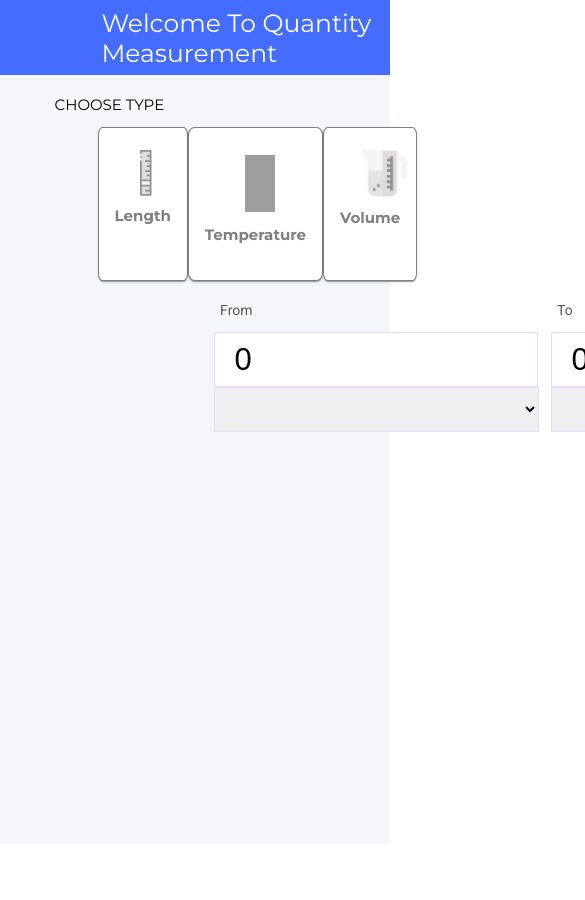
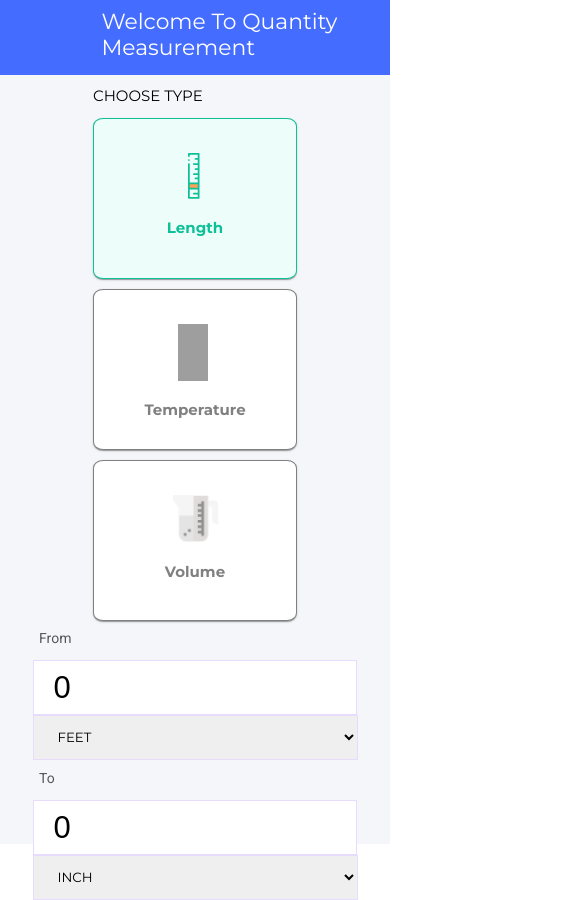
Before and after one commit to gajanan15/Quantity-Measurement-Angular, an Angular app: page / in a window 390 px wide. Shown: the top 900 px of the page, 585 px wide, since content can reach past the window. Before the commit the page ends 844 px from the top, so only its background shows below. Built offline with nearby package versions, Linux system fonts and the light colour scheme; grey boxes are pictures that could not be loaded.

Commit message:
[Gajanan]Add : Responsive UI Using Angular Flex

```diff
--- a/src/app/component/conversions/conversions.component.html
+++ b/src/app/component/conversions/conversions.component.html
@@ -1,7 +1,6 @@
 <div
   class="conversion-input"
-  fxLayout="row"
-  fxLayoutAlign="space-evenly center"
+  fxLayout="row" fxLayoutAlign="center center" fxLayout.xs='column'
 >
   <div fxLayout="column" class="from-text">
     <p class="from">From</p>
@@ -22,9 +21,12 @@
       </option>
     </select>
   </div>
-  <div fxLayout="column" class="to-text">
+  <div fxLayout="column"  class="to-text">
     <p class="from">To</p>
-    <input type="text" [value]="finalResult" class="input-value" />
+    <input
+      type="text"
+      [value]="finalResult" class="input-value"
+    />
     <select
       matNativeControl
       required
--- a/src/app/component/conversions/conversions.component.scss
+++ b/src/app/component/conversions/conversions.component.scss
@@ -1,15 +1,10 @@
-.conversion-input {
-  width: 980px;
-  margin-left: 14%;
+.from-text {
+  margin-top: 2%;
 }
 
-.from-text {
-  margin: 2% 0% 0% 15%;
-}
-
-.to-text {
-  margin: 2% 15% 0% 0%;
-}
+ .to-text {
+margin-top: 2%;
+ }
 
 .input-value {
   height: 51px;
@@ -35,7 +30,34 @@
   opacity: 0.65;
 }
 
-option:checked, option:hover {
+option:checked,
+option:hover {
   color: green;
-  background: lightgreen repeat ;
+  background: lightgreen repeat;
 }
+
+// @media only screen and (min-device-width: 1020px) and (max-device-width: 1300px) {
+//   .conversion-input {
+//     width: 1000px;
+//   }
+
+//   .input-value {
+//     height: 40px;
+//     width: 280px;
+//   }
+
+//   .selected-field {
+//     width: 300px;
+//     height: 40px;
+//     margin-left: 0%;
+//   }
+
+//   .from-text {
+//     margin-left: -9%;
+//     width: 38%;
+//   }
+
+//   .from {
+//     font-size: 22px;
+//   }
+// }
--- a/src/app/component/header/header.component.scss
+++ b/src/app/component/header/header.component.scss
@@ -2,7 +2,7 @@
   top: 5%;
   /* width: 100%; */
   height: 8%;
-  font: normal normal normal 25px Montserrat;
+  font: normal normal normal 156.25% Montserrat;
   letter-spacing: 0px;
   color: #ffffff;
   opacity: 1;
--- a/src/app/component/unit-type/unit-type.component.html
+++ b/src/app/component/unit-type/unit-type.component.html
@@ -1,15 +1,15 @@
-<div class="main">
-  <div class="sub-div">
-    <p class="type-name">CHOOSE TYPE</p>
-  </div>
-  <div class="units-div" fxLayout="row" fxLayoutAlign="center center">
+<div class="main" fxLayout="row" fxLayoutAlign="center center">
+  <div fxLayout="column">
+    <div class="sub-div">
+      <p class="type-name">CHOOSE TYPE</p>
+    </div>
     <div
       class="card-div"
-      fxFlex="50"
-      fxFlex.md="70"
-      fxFlex.sm="80"
       fxLayout="row"
-      fxLayoutAlign="space-around none"
+      fxLayoutAlign="center center"
+      fxLayout.xs="column"
+      fxLayoutGap="20px"
+      fxLayoutGap.xs="10px"
     >
       <mat-card
         [(ngClass)]="length"
--- a/src/app/component/unit-type/unit-type.component.scss
+++ b/src/app/component/unit-type/unit-type.component.scss
@@ -6,17 +6,12 @@ $volumeColor: #7224ff;
 $volumeBgColor: #e8ddff;
 
 .sub-div {
-  margin-left: 26%;
   margin-top: 5%;
 }
 
 .type-name {
   font-size: 15px;
   font-family: Montserrat, Medium;
-}
-
-.card-div {
-  // width: 50%;
 }
 
 #length {
@@ -50,7 +45,6 @@ $volumeBgColor: #e8ddff;
   color: #808080;
   border-radius: 5%;
   border: 1px solid grey;
-  // margin: 15px;
 }
 
 .card-length:hover {
@@ -120,19 +114,9 @@ mat-card-content p {
   font: normal normal bold 15px/19px Montserrat;
 }
 
-@media screen and (max-width: 960px) {
-  .card {
-    width: 125px;
-    height: 120px;
-  }
-
-  .card-hold-volume {
-    width: 125px;
-    height: 120px;
-  }
-
-  .sub-div {
-    margin-left: 14%;
-    margin-top: 5%;
+@media only screen and (min-device-width: 1020px) and (max-device-width: 1300px) {
+  .type-name {
+    font-size: 22px;
+    margin-left: 1%;
   }
 }
--- a/src/app/component/unit-type/unit-type.component.ts
+++ b/src/app/component/unit-type/unit-type.component.ts
@@ -1,4 +1,5 @@
-import { Component, OnInit } from '@angular/core';
+import { ConversionsComponent } from './../conversions/conversions.component';
+import { Component, OnInit,ViewChild } from '@angular/core';
 
 @Component({
   selector: 'app-unit-type',
@@ -21,11 +22,26 @@ export class UnitTypeComponent implements OnInit {
   mainUnits = [];
   primaryUnit: string;
 
-  constructor() {}
+  constructor() {
+    this.primaryUnit="LENGTH"
+    this.changeLength = true;
+    this.temperature = 'card card-temperature';
+    this.volume = 'card card-volume';
+    this.length = 'card-hold-length';
+    this.onLength = true;
+    this.changeTemperature = false;
+    this.changeVolume = false;
+    this.onTemperature = false;
+    this.onVolume = false;
+    this.subUnit = ['FEET', 'INCH', 'YARD', 'CENTIMETER'];
+    this.inputOne = 0;
+    this.inputTwo = 12;
+  }
 
   ngOnInit(): void {}
 
   clickVolume(value) {
+
     console.log(value);
     this.primaryUnit = value;
     this.changeVolume = true;
--- a/src/index.html
+++ b/src/index.html
@@ -1,14 +1,23 @@
-<!doctype html>
+<!DOCTYPE html>
 <html lang="en">
   <head>
-  <meta charset="utf-8">
+    <meta charset="utf-8" />
     <title>QuantityMeasurement</title>
-  <base href="/">
-  <meta name="viewport" content="width=device-width, initial-scale=1">
-  <link rel="icon" type="image/x-icon" href="favicon.ico">
-  <link href="https://fonts.googleapis.com/css?family=Roboto:300,400,500&display=swap" rel="stylesheet">
-  <link href="https://fonts.googleapis.com/css2?family=Montserrat:wght@100;400;700&display=swap" rel="stylesheet">
-  <link href="https://fonts.googleapis.com/icon?family=Material+Icons" rel="stylesheet">
+    <base href="/" />
+    <meta name="viewport" content="width=device-width, initial-scale=1" />
+    <link rel="icon" type="image/x-icon" href="favicon.ico" />
+    <link
+      href="https://fonts.googleapis.com/css?family=Roboto:300,400,500&display=swap"
+      rel="stylesheet"
+    />
+    <link
+      href="https://fonts.googleapis.com/css2?family=Montserrat:wght@100;400;700&display=swap"
+      rel="stylesheet"
+    />
+    <link
+      href="https://fonts.googleapis.com/icon?family=Material+Icons"
+      rel="stylesheet"
+    />
   </head>
   <body class="mat-typography">
     <app-root></app-root>
```
Also changed, not shown: src/app/component/conversions/conversions.component.ts (line endings or trailing spaces). Lines whose indentation alone changed are shown as unchanged.
